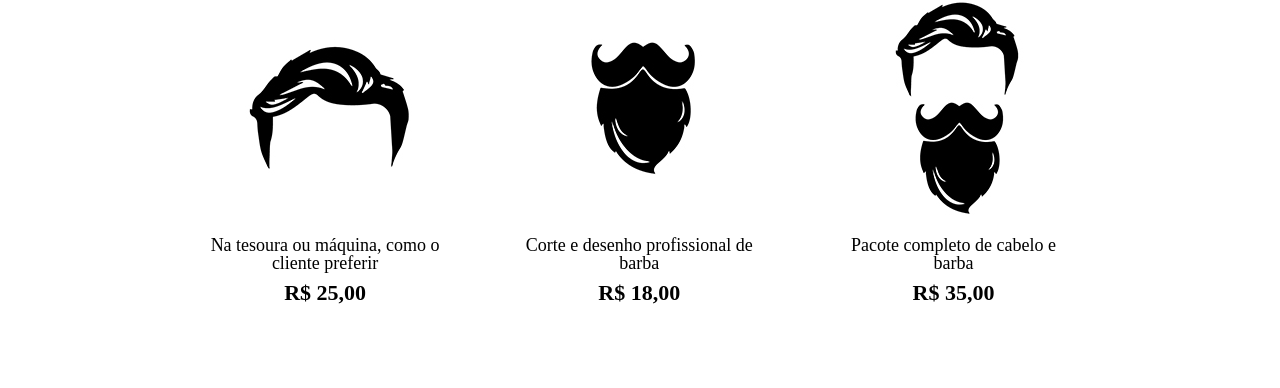
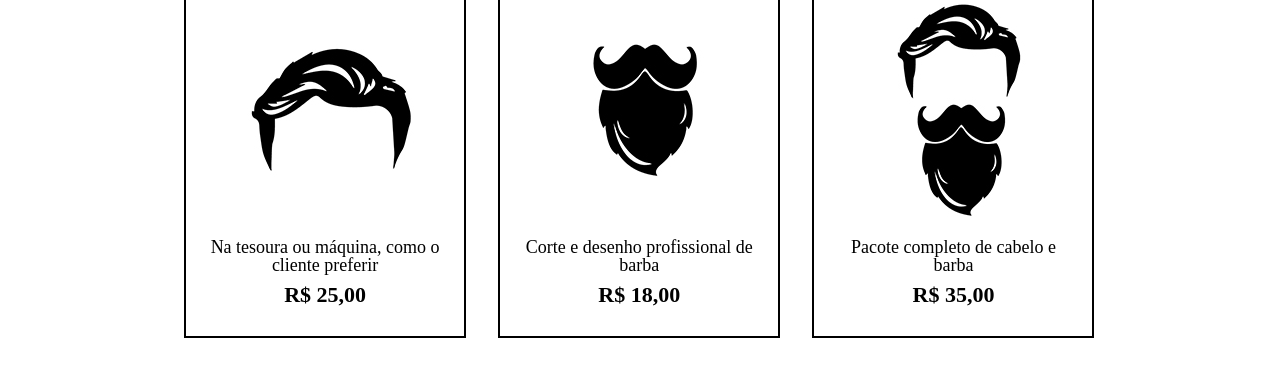
Before and after one commit to williamsartijose/ALURA-Html5-E-Css3-Parte-2, a plain HTML site: page produtos.html in a window 1280 px wide. Shown: the part 577-965 px from the top of the page. Drawn offline with Linux system fonts and the light colour scheme.

Commit message:
Aplicando bordas

```diff
--- a/css/produtos.css
+++ b/css/produtos.css
@@ -38,6 +38,9 @@ nav a {
     margin: 0 1.5%;
     padding: 30px 20px;
     box-sizing: border-box;
+    border-color: #000000 ;
+    border-width: 2px ;
+    border-style:solid ;
 }
 .produtos h2{
     font-size: 30px;
```
